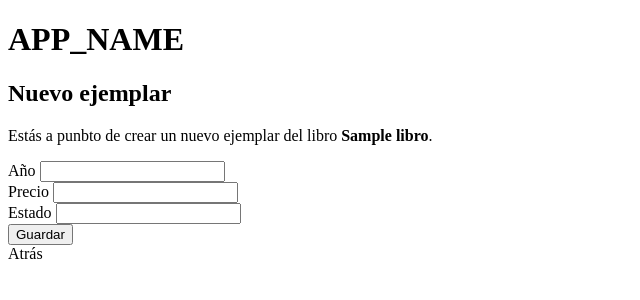
After one commit to castronox/biblioteca, a PHP site: template mvc/views/ejemplar/create.php in a window 1280 px wide. The commit adds this page. Shown: the top 300 px of the page, without its empty margins (0-640 px from the left). Run offline with PHP 8.4, Linux system fonts and the light colour scheme; the template is opened without the code that fills it: most values are stand-ins (such as "Sample title", 1, 10 or a date in 2020); data that the repository does not hold is empty; some libraries are stand-ins or nearby versions.

Commit message:
Creación de clase y controlador para manejar ejemplares

```diff
--- /dev/null
+++ b/mvc/models/Ejemplar.php
@@ -0,0 +1,6 @@
+<?php
+
+class Ejemplar extends Model {
+
+
+}
--- /dev/null
+++ b/mvc/views/ejemplar/create.php
@@ -0,0 +1,56 @@
+<!DOCTYPE html>
+<html lang="es">
+<head>
+<meta charset="UTF-8">
+<title>Lista de libros - <?= APP_NAME ?></title>
+
+<!-- META -->
+<meta name="viewport" content="width=device-width, initial-scale=1.0">
+<meta name="description" content="Lista de libros en <?= APP_NAME ?>">
+<meta name="author" content="Cristian Castro">
+
+
+<!-- FAVICON -->
+<link rel="shortcut icon" href="/favicon.ico" type="image/png">
+
+
+<!-- CSS -->
+<?= (TEMPLATE)::getCss()?>
+</head>
+<body>
+<?=(TEMPLATE)::getLogin()?>
+<?= (TEMPLATE)::getHeader('Lista de libros')?>
+<?=(TEMPLATE)::getMenu()?>
+<?=(TEMPLATE)::getFlashes()?>
+<h1><?= APP_NAME?></h1>
+
+	<!-- AQUI VA EL MAIN DE LA NUEVA VISTA DEL MÉTODO -->
+	<main>
+
+
+		<h2>Nuevo ejemplar</h2>
+
+		<p>
+			Estás a punbto de crear un nuevo ejemplar del libro <b><?= $libro->titulo?></b>.
+		</p>
+
+		<form method="POST" action="/Ejemplar/store">
+
+			<input type="hidden" name="idlibro" value="<?= $libro->id?>"> <label>Año</label>
+			<input type="text" name="anyo" value="<?= old('anyo')?>"> <br> <label>Precio</label>
+			<input type="number" step="0.01" name="precio"
+				value="<?=old('precio')?>"> <br> <label>Estado</label> <input
+				type="text" name="estado" value="<?= old('estado')?>"> <br> <input
+				type="submit" class="button" name="guardar" value="Guardar">
+
+		</form>
+
+		<div class="centrdo">
+			<a class="button" onclick="history.back()">Atrás</a>
+		</div>
+	</main>
+	<!-- FINALIZA ------------------------------------------ -->
+
+<?=(TEMPLATE)::getFooter()?>
+</body>
+</html>
```
Also changed, not shown: mvc/controllers/EjemplarController.php (added, +26 -0 lines), mvc/controllers/LibroController.php (+14 -9 lines), mvc/models/Libro.php (+9 -1 lines), mvc/views/libro/edit.php (+36 -5 lines), mvc/views/libro/show.php (+24 -0 lines).
